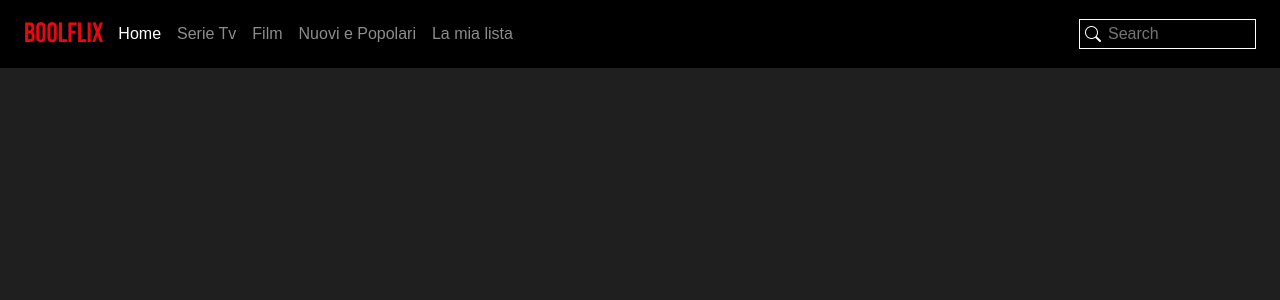
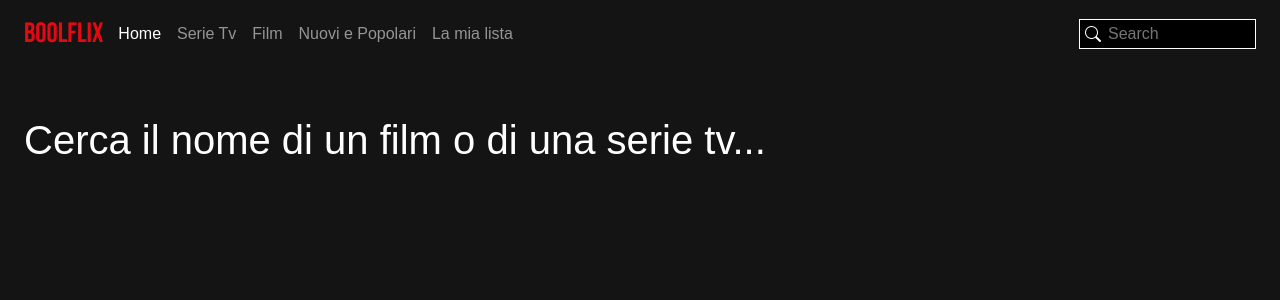
Before and after one commit to xJustFox/vite-boolflix, a Vue app: page / in a window 1280 px wide. Shown: the top 300 px of the page. Built offline with nearby package versions, Linux system fonts and the light colour scheme; a web font is replaced by a local one.

Commit message:
[Upgrade] Added text for various search types

```diff
--- a/src/App.vue
+++ b/src/App.vue
@@ -21,17 +21,16 @@ export default {
     getSearch() {
       let apiSearchMoviesUrl = `${store.apiSearchMovie}?${store.apiToken}&query=${store.searchText}`;
       let apiSearchTvUrl = `${store.apiSearchTv}?${store.apiToken}&query=${store.searchText}`
-
       // Chiamata API Film
       axios.get(apiSearchMoviesUrl).then((response) => {
         store.moviesSearch = response.data.results;
-        store.flagSearch = false;
+        store.flagSearch = false
       });
 
       // Chiamata API Serie Tv
       axios.get(apiSearchTvUrl).then((response) => {
         store.tvSearch = response.data.results;
-        store.flagSearch = false;
+        store.flagSearch = false
       })
 
       store.searchText = '';
--- a/src/components/AppHeader.vue
+++ b/src/components/AppHeader.vue
@@ -13,7 +13,7 @@ export default {
 </script>
 
 <template lang="">
-    <header class="px-4 py-1 bg-black ">
+    <header class="px-4 py-1">
 
         <nav class="navbar navbar-expand-lg" data-bs-theme="dark">
 
--- a/src/components/AppMain.vue
+++ b/src/components/AppMain.vue
@@ -21,16 +21,19 @@ export default {
 <template lang="">
     <main class="py-5">
         <div class="container-fluid px-4 ">
+            <div v-show="store.flagSearch"><h1 class="text-white m-0">
+                Cerca il nome di un film o di una serie tv...</h1></div>
             <div v-if="!store.flagSearch">
                 <div class="my-row flex-wrap">
                     <div class="col-12">
-                        <h1 class="text-white m-0">MOVIES</h1>
+                        <h1 v-if="store.moviesSearch.length > 0" class="text-white m-0">Film</h1>
+                        <h1 v-else class="text-white m-0">Nessun film trovato...</h1>
                     </div>
                     <AppSingleMovie v-for="(obj, index) in store.moviesSearch" :key="index" :movie="obj"/>
-                </div>
-                <div class="my-row flex-wrap">
+
                     <div class="col-12 mt-5 ">
-                        <h1 class="text-white m-0">TV SERIES</h1>
+                        <h1 v-if="store.moviesSearch.length > 0" class="text-white m-0">Serie Tv</h1>
+                        <h1 v-else class="text-white m-0">Nessuna serie tv trovata...</h1>
                     </div>
                     <AppSingleTv v-for="(obj, index) in store.tvSearch" :key="index" :tv="obj"/>
                 </div>
--- a/src/style/generals.scss
+++ b/src/style/generals.scss
@@ -13,6 +13,7 @@ body{
     box-sizing: border-box;
 
     header{
+        background-color: rgb(20, 20, 20);
         width: 100%;
         z-index: 1;
         position: fixed;
@@ -28,7 +29,7 @@ body{
         }
     }
     main{
-        background-color: #201f1f;
+        background-color: rgb(20, 20, 20);
         width: 100%;
         height: calc(100vh - 68px);
         position: fixed;
```
